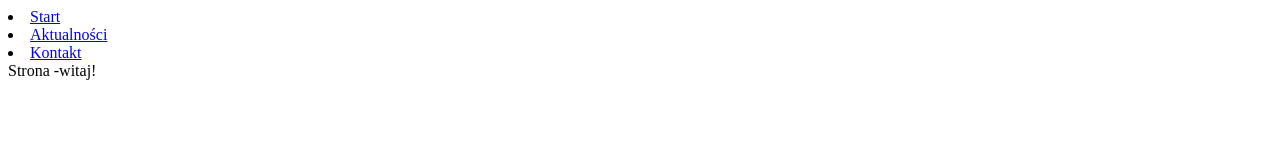
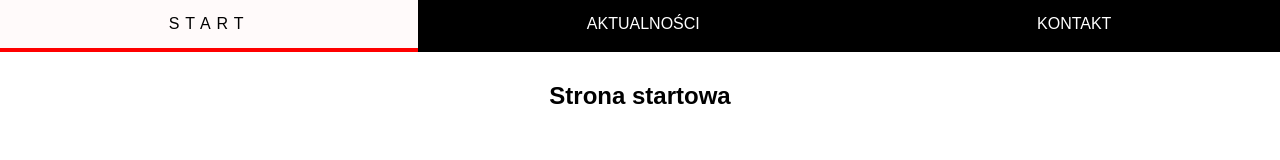
Before and after one commit to dawidkozakiewicz/SPA-app-based-on-ReactRouter, a React app: page / in a window 1280 px wide. Built offline with nearby package versions, Linux system fonts and the light colour scheme.

Commit message:
add route and css styles

```diff
--- a/src/components/App.css
+++ b/src/components/App.css
@@ -1,18 +1,53 @@
-.App input, .App button {
-    margin: 20px;
-    padding: 10px 20px;
-    border: 2px solid gray;
-    background-color: #fff;
-    transition: .3s;
+* {
+    margin: 0;
+    padding: 0;
+    box-sizing: border-box;
+    font-family: arial;
+}
+
+nav {
+    background-color: black;
+}
+
+ul {
+    display: flex;
+    list-style-type: none;
+    justify-content: center;
+}
+
+li {
+    flex-grow: 1;
+}
+
+a {
+    color: white;
+    display: block;
+    text-align: center;
+    padding: 15px 25px;
+    text-decoration: none;
+    text-transform: uppercase;
+    border-bottom: 4px solid black;
+}
+
+
+a:hover {
+    color: yellow;
 
 }
 
-.App button {
-    cursor: pointer;
+section {
+    padding-top: 30px;
+    text-align: center;
 }
 
-.App button:hover {
-    background-color: black;
-    color: white;
-    border-color: black;
+.home_selected {
+    border-bottom-color: red;
 }
+
+.news_selected {
+    border-bottom-color: blue;
+}
+
+.contact_selected {
+    border-bottom-color: violet;
+}
--- a/src/components/App.js
+++ b/src/components/App.js
@@ -1,30 +1,36 @@
 import React, { Component } from 'react';
-import {BrowserRouter, Link} from 'react-router-dom';
+import {BrowserRouter as Router, NavLink, Route} from 'react-router-dom';
 import './App.css';
 
+const Home = () => <h1>Strona startowa</h1>
+const News = () => <h1>Aktualności</h1>
+const Contact = () => <h1>kontakt do nas</h1>
 
 
 class App extends Component {
 	render() {
 		return (
-			<BrowserRouter>
+			<Router>
 			<div>
 			<header>
 				<nav>
-					{/* <Link to="/">Start</Link>
-					<Link to="/news">Aktualności</Link>
-					<Link to="/contact">Kontakt</Link> */}
-
-					 <li><Link to="/">Start</Link></li>
-					 <li><Link to="/news">Aktualności</Link></li>
-					 <li><Link to="/contact">Kontakt</Link></li>
+					{/* <NavLink to="/">Start</NavLink>
+					<NavLink to="/news">Aktualności</NavLink>
+					<NavLink to="/contact">Kontakt</NavLink> */}
+				<ul>
+					 <li><NavLink to="/" exact activeClassName="home_selected" activeStyle={{backgroundColor: 'snow', letterSpacing: '6px', color: 'black'}}>Start</NavLink></li>
+					 <li><NavLink to="/news" exact activeClassName="news_selected" activeStyle={{backgroundColor: 'snow', letterSpacing: '6px', color: 'black'}}>Aktualności</NavLink></li>
+					 <li><NavLink to="/contact" exact activeClassName="contact_selected" activeStyle={{backgroundColor: 'snow', letterSpacing: '6px', color: 'black'}}>Kontakt</NavLink></li>
+				</ul>
 				</nav>
 				<section>
-					Strona -witaj!
+				<Route path="/" exact component={Home}/>
+				<Route path="/news" exact component={News}/>
+				<Route path="/contact" exact component={Contact}/>
 				</section>
 			</header>
 			</div>
-			</BrowserRouter>
+			</Router>
 		)
 	}
 }
```
